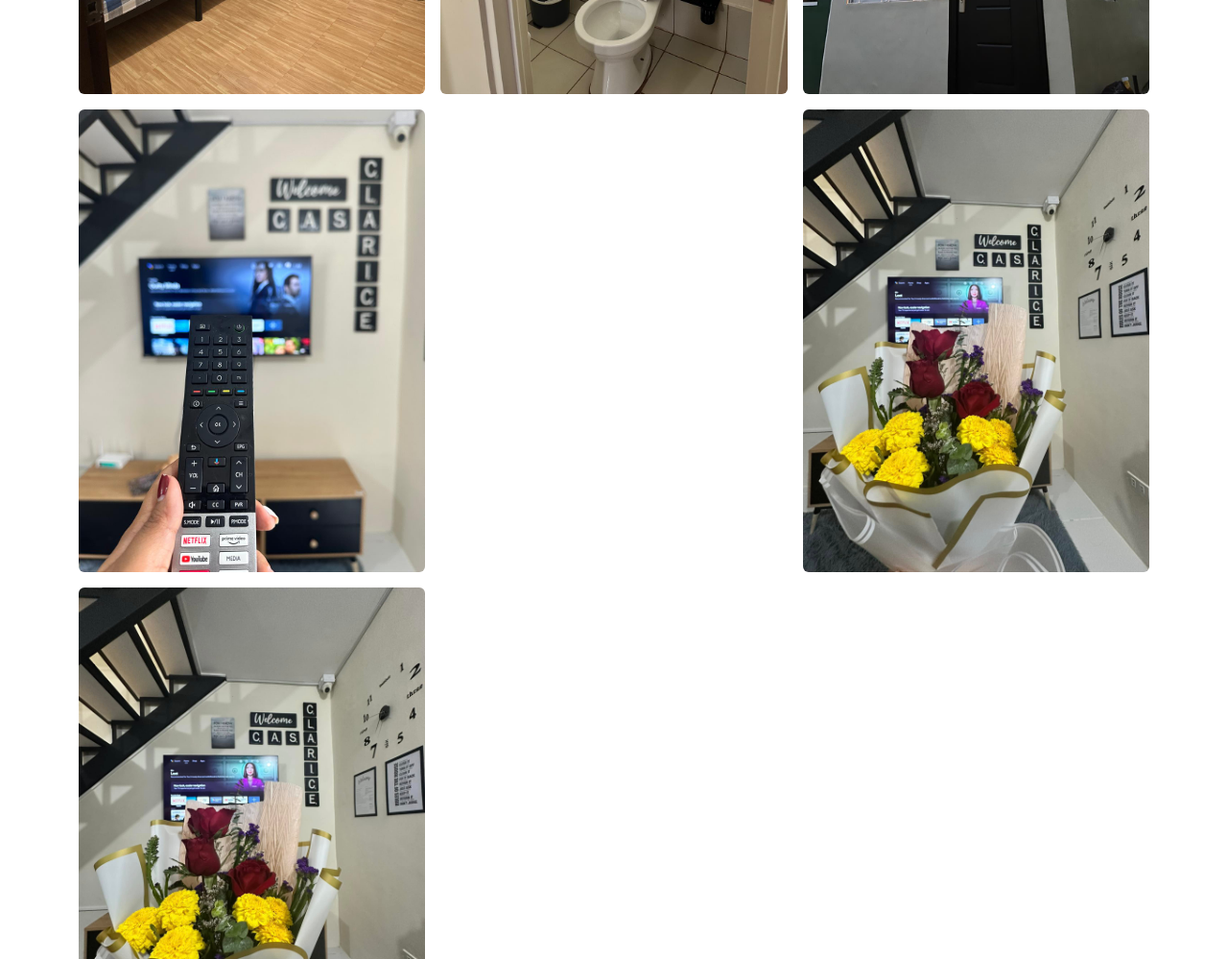
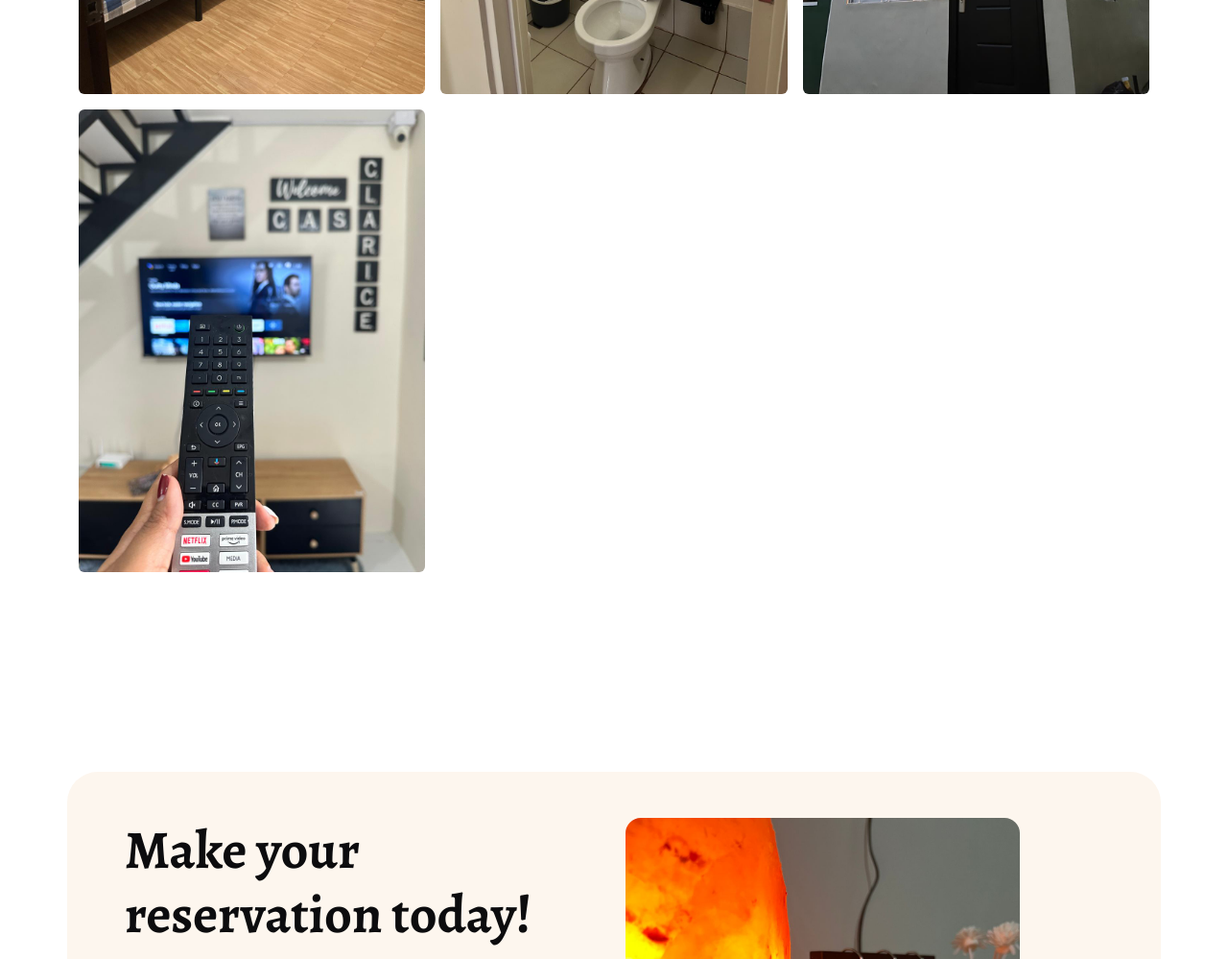
Before and after one commit to logobyte/casaclaricetransient, a website: page index.html in a window 1280 px wide. Shown: the part 3310-4309 px from the top of the page at 96% size. Drawn offline with nearby package versions, Linux system fonts and the light colour scheme.

Commit message:
Update index.html

```diff
--- a/index.html
+++ b/index.html
@@ -191,10 +191,10 @@
           <!---  <img src="images/Outside/images6.jpg" class="img-fluid rounded gallery-image" alt="Imagen 5" style="width: 100%; height: fit-content;" > ---->
           </div>
            <div class="col-12 col-md-4">
-            <img src="images/Outside/image4.jpg" class="img-fluid rounded gallery-image" alt="Imagen 5" style="width: 100%; height: fit-content;" >
+         <!---   <img src="images/Outside/image4.jpg" class="img-fluid rounded gallery-image" alt="Imagen 5" style="width: 100%; height: fit-content;" > --->
           </div>
           <div class="col-12 col-md-4">
-            <img src="images/Outside/image4.jpg" class="img-fluid rounded gallery-image" alt="Imagen 5" style="width: 100%; height: fit-content;" >
+          <!---  <img src="images/Outside/image4.jpg" class="img-fluid rounded gallery-image" alt="Imagen 5" style="width: 100%; height: fit-content;" > --->
           </div>
 
         </div>
```
